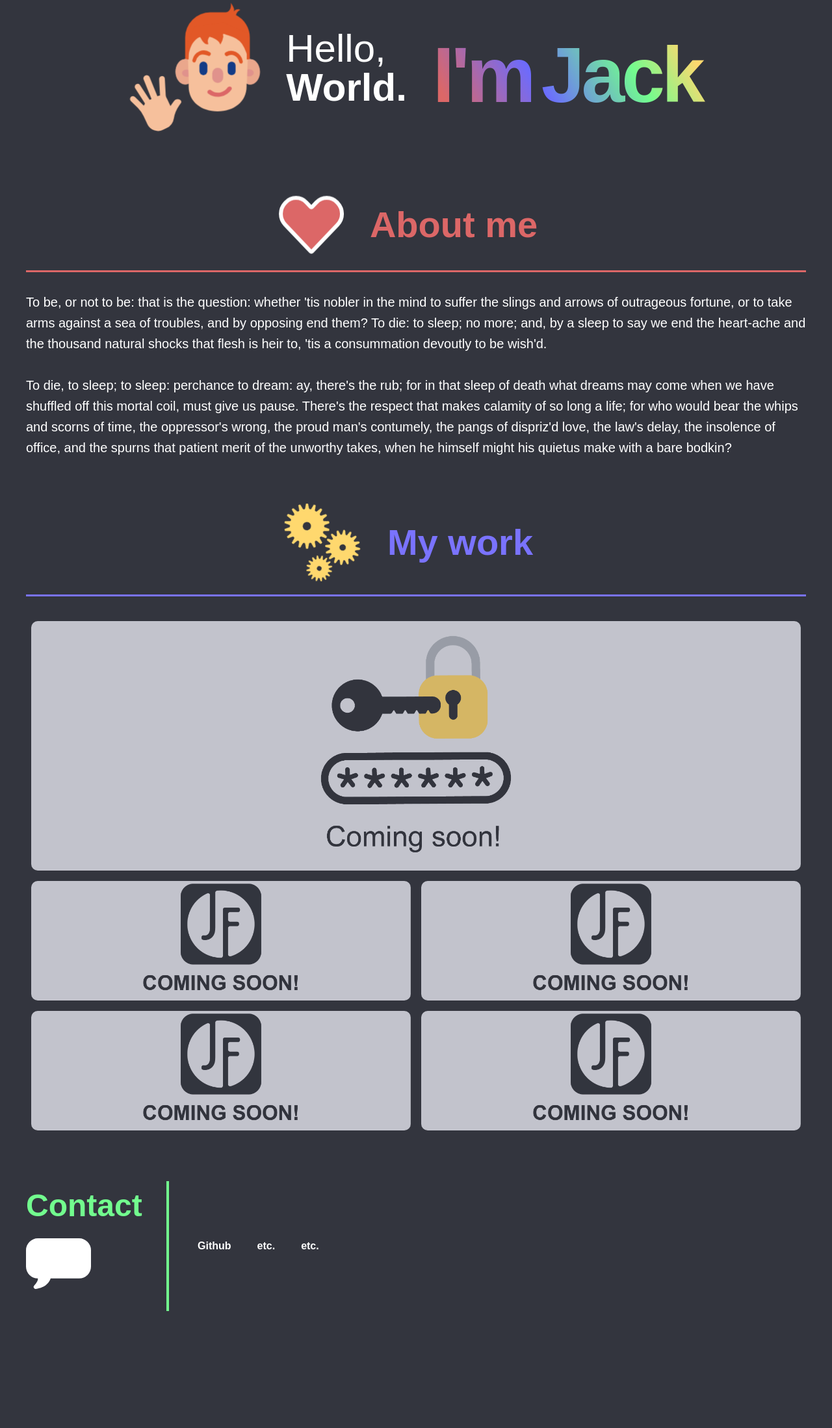
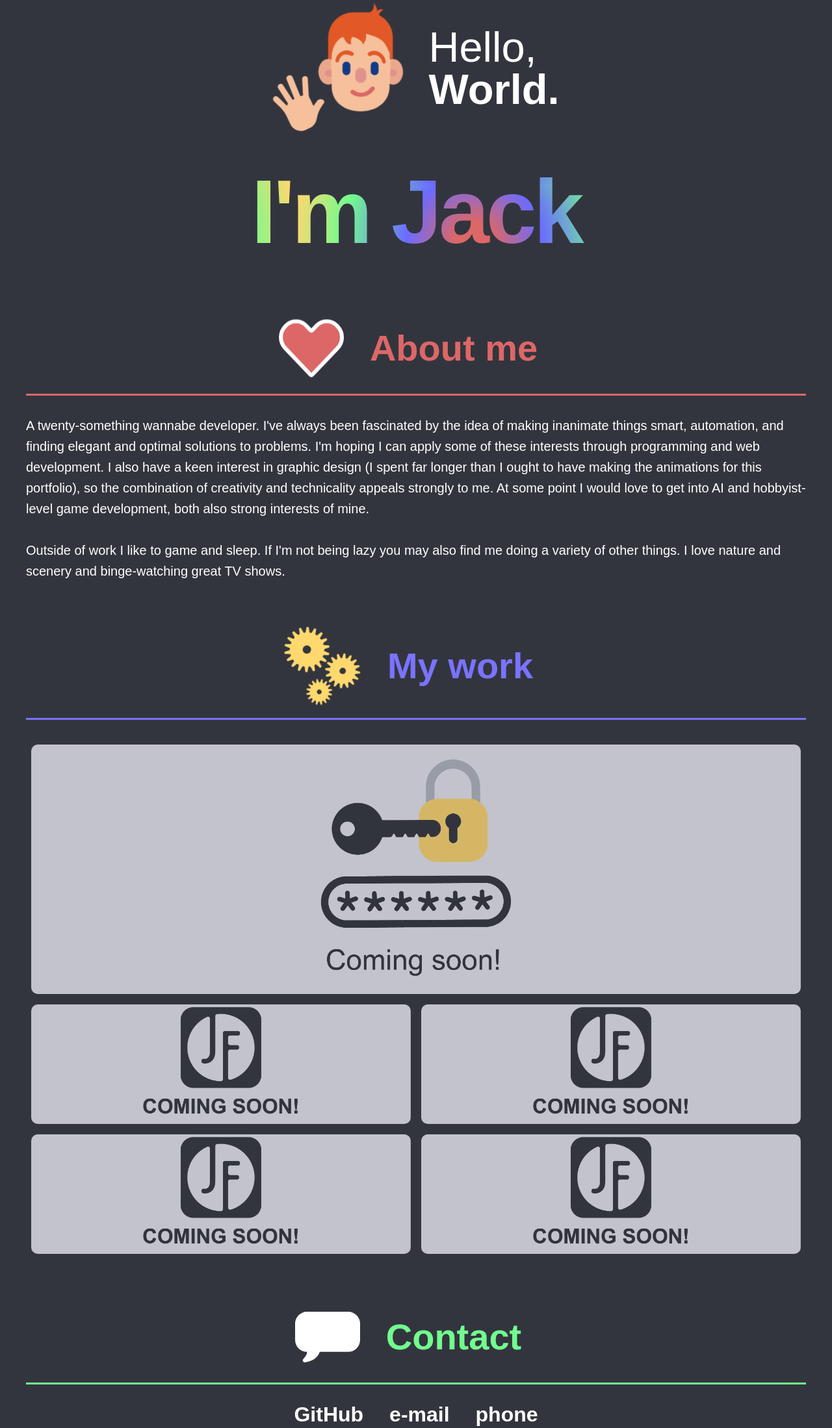
Before and after one commit to ByteMyBits/Portfolio, a plain HTML site: page index.html in a window 1280 px wide. Shown: the part 162-2360 px from the top of the page at 65% size. Before the commit the page ends 2220 px from the top, so only its background shows below. Drawn offline with Linux system fonts and the light colour scheme.

Commit message:
Polished up media queries. Added font animation. Replaced filler text in About Me.

```diff
--- a/assets/CSS/style.css
+++ b/assets/CSS/style.css
@@ -7,12 +7,11 @@
     --col1-min-width: 18%;
 }
 
-.html {
-    font-size: 10px;
-}
+.html {}
 
 * {
     box-sizing: border-box;
+    font-family: sans-serif;
 }
 
 body {
@@ -79,15 +78,13 @@ nav {
 } */
 
 .hero__hello {
-    font-size: 60px;
+    font-size: 65px;
 }
 
-.hero__jack {
-    font-size: 120px;
-    word-spacing: -15px;
-}
-
-.hero__jack {
+.hero__jackOLD {
+    display: flex;
+    justify-content: center;
+    padding-top: 30px;
     /* height and width make animation look nicer but destory the flow/formatting */
     /* height: 400px;
     width: 800px; */
@@ -101,6 +98,32 @@ nav {
     font-weight: 600;
     letter-spacing: -5px;
     /* animation: rotate 40s infinite; */
+}
+
+.jack-container {
+    display: flex;
+    justify-content: center;
+}
+
+.hero__jack {
+    padding-top: 30px;
+    /* height and width make animation look nicer but destory the flow/formatting */
+    /* height: 400px;
+    width: 800px; */
+    background: rgb(220, 103, 103);
+    background: radial-gradient(circle, rgba(220, 103, 103, 1) 10%, rgba(107, 107, 255, 1) 36%, rgba(114, 252, 142, 1) 70%, rgba(255, 216, 110, 1) 97%);
+    /* background: rgb(220, 103, 103);
+    background: linear-gradient(60deg, rgba(220, 103, 103, 1) 10%, rgba(107, 107, 255, 1) 40%, rgba(114, 252, 142, 1) 70%, rgba(255, 216, 110, 1) 90%); */
+    background-clip: text;
+    -webkit-background-clip: text;
+    -webkit-text-fill-color: transparent;
+    font-weight: 600;
+    letter-spacing: -5px;
+    width: 650px;
+    text-align: center;
+    font-size: 160px;
+    /* word-spacing: -15px; */
+    animation: rotate 60s infinite;
 }
 
 .about-me {
@@ -186,7 +209,7 @@ p {
 }
 
 img {
-    /* tip: use pixels for border-radius, using % with rectangles looks scuffed */
+    /* tip: use pixels for border-radius, using % on rectangles looks terrible */
     border-radius: 10px;
     width: 100%;
     height: 100%;
@@ -194,13 +217,17 @@ img {
     opacity: 80%;
 }
 
-/* the tilda " ~ " means it affects its sibling... hovering over img is affecting the label as well */
+/* the tilda " ~ " means it affects its sibling... i.e. hovering over img is affecting the label as well */
 
 img:hover, img:hover~.portfolio-label {
     opacity: 100%;
     border: solid 4px var(--royal-purple);
     transform: scale(1.02);
 }
+
+/* on a phone, when you click the portfolio images you can see the outline of  */
+
+/* the original label position before it's been moved...  */
 
 .portfolio-label {
     background-color: var(--royal-purple);
@@ -221,6 +248,8 @@ img:hover, img:hover~.portfolio-label {
     border-left: solid 4px var(--neon-green);
     display: flex;
     flex-wrap: wrap;
+    font-size: 32px;
+    justify-content: center;
 }
 
 .my-work__portfolio>a {
@@ -244,6 +273,13 @@ img:hover, img:hover~.portfolio-label {
     color: var(--neon-green);
     font-size: 48px;
     font-weight: bold;
+    display: flex;
+    flex-direction: column;
+    justify-content: flex-start;
+}
+
+.contact-me-animation {
+    align-self: center;
 }
 
 /* translate and transition times not working... */
@@ -274,8 +310,17 @@ img:hover, img:hover~.portfolio-label {
 /* for this to work either the gradient needs to wrap around smoothly, or be big enough to not notice the hard edges */
 
 @keyframes rotate {
+    25% {
+        background-position: -800px 400px;
+    }
     50% {
-        background-position: -800px 400px;
+        background-position: 0px 0px;
+    }
+    75% {
+        background-position: 800px -400px;
+    }
+    100% {
+        background-position: 0px 0px;
     }
 }
 
@@ -284,41 +329,46 @@ img:hover, img:hover~.portfolio-label {
 }
 
 #face {
-    animation: faceMove 4s infinite;
+    animation: faceMove 6s infinite;
     transform-origin: center bottom;
     transform-box: fill-box;
+    animation-delay: 1s;
 }
 
 #hand {
-    animation: handMove 4s infinite;
+    animation: handMove 6s infinite;
     transform-origin: bottom right;
     transform-box: fill-box;
+    animation-delay: 1s;
 }
 
 #eye {
-    animation: eyeMove 4s infinite;
+    animation: eyeMove 6s infinite;
     /* Without these two properties below, the transformation doesn't apply relative to itself */
     /* It applies somewhere else, (centre of the SVG possibly) so for example without these */
     /* the scale transform to make the eye wink also made it translate (move) */
     transform-origin: center;
     transform-box: fill-box;
+    animation-delay: 1s;
 }
 
 #heartpath {
     transform-origin: center;
     transform-box: fill-box;
     animation: heart 3s infinite;
+    animation-delay: 4s;
 }
 
 #speech-dot-3 {
     animation: contactAnimate 4s infinite;
     transform-origin: bottom right;
     transform-box: fill-box;
+    animation-delay: 4s;
 }
 
 #speech-dot-2 {
     animation: contactAnimate 4s infinite;
-    animation-delay: 0.3s;
+    animation-delay: 4.3s;
     transform-origin: bottom right;
     transform-box: fill-box;
 }
@@ -327,30 +377,33 @@ img:hover, img:hover~.portfolio-label {
 
 #speech-dot-1 {
     animation: contactAnimate 4s infinite;
-    animation-delay: 0.6s;
+    animation-delay: 4.6s;
     transform-origin: bottom right;
     transform-box: fill-box;
 }
 
 #small-cog {
-    animation: cogRotate1 6s infinite;
+    animation: cogRotate1 4s infinite;
     /* animation-delay: 6s; */
     transform-origin: center;
     transform-box: fill-box;
+    animation-delay: 4s;
 }
 
 #medium-cog {
-    animation: cogRotate2 6s infinite;
+    animation: cogRotate2 4s infinite;
     /* animation-delay: 6s; */
     transform-origin: center;
     transform-box: fill-box;
+    animation-delay: 4s;
 }
 
 #big-cog {
-    animation: cogRotate1 6s infinite;
+    animation: cogRotate1 4s infinite;
     /* animation-delay: 6s; */
     transform-origin: center;
     transform-box: fill-box;
+    animation-delay: 4s;
 }
 
 /* Media queries */
@@ -360,6 +413,9 @@ img:hover, img:hover~.portfolio-label {
 @media only screen and (max-width: 1350px) {
     .hero__jack {
         margin-top: 20px;
+        font-size: 140px;
+        width: 550px;
+        /* word-spacing: -10px; */
     }
     /* About me */
     .about-me {
@@ -402,6 +458,25 @@ img:hover, img:hover~.portfolio-label {
         border: none;
         padding: 0;
     }
+    .get-in-touch {
+        flex-direction: column;
+    }
+    .get-in-touch__header {
+        flex-direction: row-reverse;
+        justify-content: center;
+        margin-bottom: 30px;
+        padding-bottom: 20px;
+        border-bottom: 3px solid var(--neon-green);
+        font-size: 56px;
+    }
+    .get-in-touch__header svg, .get-in-touch__header h2 {
+        margin: 0 20px;
+        align-self: center;
+    }
+    .get-in-touch__nav {
+        border: none;
+        padding: 0;
+    }
 }
 
 @media only screen and (max-width: 550px) {
@@ -409,8 +484,7 @@ img:hover, img:hover~.portfolio-label {
         margin: 20px;
     }
     header {
-        padding: 0 20px;
-        flex: 0
+        padding: 0 10px;
     }
     .logo {
         padding: 0 10px;
@@ -438,6 +512,8 @@ img:hover, img:hover~.portfolio-label {
     }
     .hero__jack {
         font-size: 80px;
+        width: 320px;
+        /* word-spacing: -5px; */
     }
     .about-me__header h2 {
         font-size: 34px;
@@ -472,17 +548,38 @@ img:hover, img:hover~.portfolio-label {
     .my-work__portfolio {
         /* padding: 0 5px; */
     }
+    /* why doesn't this affect the first flex item? */
     .portfolio-flex-item {
         height: 250px;
         padding: 8px;
         flex-basis: 100%;
     }
-    /* this seems very inefficient, must be a better way? */
+    /* have to do this because of above comment */
     .portfolio-flex-item:first-child {
-        height: 300px;
+        height: 250px;
         padding: 8px;
         flex-basis: 100%;
     }
+    .get-in-touch__header {
+        font-size: 34px;
+        align-self: center;
+        margin: 0 10px;
+    }
+    .get-in-touch__header svg {
+        height: 70px;
+        width: 70px;
+        margin: 0 15px;
+        line-height: 1.4;
+    }
+    .get-in-touch__nav {
+        margin: 25px 0;
+        /* this doesn't affect the ul/li, why? */
+        font-size: 320px;
+    }
+    .get-in-touch__nav li {
+        font-size: 16px;
+    }
+    /* this seems very inefficient, must be a better way? */
     img:hover, img:hover~.portfolio-label {
         opacity: 100%;
         border: solid 4px var(--royal-purple);
@@ -503,11 +600,15 @@ img:hover, img:hover~.portfolio-label {
     }
 }
 
+/* note to futureself, it would have been so much easier to use (calc) here so I don't have to */
+
+/* manually change each value when I want to shorten/extend an animation  */
+
 @keyframes eyeMove {
-    12.5% {
+    8.4% {
         transform: scaleY(0.2) scaleX(1.2);
     }
-    25% {
+    16.7% {
         transform: scaleY(1) scaleX(1);
     }
     100% {
@@ -516,25 +617,25 @@ img:hover, img:hover~.portfolio-label {
 }
 
 @keyframes handMove {
-    6.25% {
+    4.2% {
         transform: rotate(-15deg);
     }
-    12.5% {
+    8.4% {
         transform: rotate(0deg);
     }
-    18.75% {
+    12.6% {
         transform: rotate(-15deg);
     }
-    25% {
+    16.8% {
         transform: rotate(0deg);
     }
 }
 
 @keyframes faceMove {
-    12.5% {
+    8.4% {
         transform: rotate(10deg);
     }
-    25% {
+    16.7% {
         transform: rotate(0deg);
     }
     100% {
@@ -597,7 +698,7 @@ img:hover, img:hover~.portfolio-label {
     5% {
         transform: rotate(20deg);
     }
-    25% {
+    40% {
         transform: rotate(-140deg);
     }
     100% {
@@ -609,7 +710,7 @@ img:hover, img:hover~.portfolio-label {
     5% {
         transform: rotate(-20deg);
     }
-    25% {
+    40% {
         transform: rotate(140deg);
     }
     100% {
--- a/index.html
+++ b/index.html
@@ -104,11 +104,12 @@
                 Hello,
                 <br>
                 <strong>World.</strong>
+                <!-- <div class="hero__jack">I'm <span>Jack</span></div> -->
             </div>
-
-            <div class="hero__jack">I'm <span>Jack</span></div>
-
         </section>
+        <div class="jack-container">
+            <div class="hero__jack">I'm Jack </div>
+        </div>
 
         <main>
 
@@ -127,23 +128,18 @@
 
                 <section class="about-me__copy">
                     <p>
-                        To be, or not to be: that is the question: whether 'tis nobler in the mind to suffer the slings
-                        and
-                        arrows of outrageous fortune, or to take arms against a sea of troubles, and by opposing end
-                        them?
-                        To die: to sleep; no more; and, by a sleep to say we end the heart-ache and the thousand natural
-                        shocks that flesh is heir to, 'tis a consummation devoutly to be wish'd.
+                        A twenty-something wannabe developer. I've always been fascinated by the idea of making
+                        inanimate things smart, automation,
+                        and finding elegant and optimal solutions to problems. I'm hoping I can apply some of these
+                        interests through programming and web development.
+                        I also have a keen interest in graphic design (I spent far longer than I ought to have making
+                        the animations for this portfolio), so the combination
+                        of creativity and technicality appeals strongly to me. At some point I would love to get into AI
+                        and hobbyist-level game development, both also strong interests of mine.
                         <br><br>
-                        To die, to sleep; to sleep:
-                        perchance to dream: ay, there's the rub; for in that sleep of death what dreams may come when we
-                        have shuffled off this mortal coil, must give us pause. There's the respect that makes calamity
-                        of
-                        so long a life; for who would bear the whips and scorns of time, the oppressor's wrong, the
-                        proud
-                        man's contumely, the pangs of dispriz'd love, the law's delay, the insolence of office, and the
-                        spurns that patient merit of the unworthy takes, when he himself might his quietus make with a
-                        bare
-                        bodkin?
+                        Outside of work I like to game and sleep. If I'm not being lazy you may also find me doing a
+                        variety of other things. I love nature and scenery and binge-watching great TV shows.
+
                     </p>
                 </section>
 
@@ -222,7 +218,7 @@
                 <section class="get-in-touch__header">
                     <!-- header isn't resizing/wrapping around when viweport narrows, all other headers are... WHY (changed from "get in touch" to "contact") -->
                     <h2>Contact</h2>
-                    <div class="contact-animation-container">
+
 
                     <svg class="contact-me-animation" viewBox="0 0 155.78 121.35" width="100" height="100">
                         <title>Speech bubble</title>
@@ -246,13 +242,13 @@
                     </svg>
 
 
-                    </div>
+
                 </section>
                 <section class="get-in-touch__nav">
                     <ul>
-                        <li>Github</li>
-                        <li>etc.</li>
-                        <li>etc.</li>
+                        <li><a href="https://www.GitHub.com/ByteMyBits">GitHub</a></li>
+                        <li><a href="mailto:jack@theinternet.com">e-mail</a></li>
+                        <li><a href="tel:07000012345">phone</a></li>
                     </ul>
                 </section>
             </section>
```
Lines whose indentation alone changed are shown as unchanged.
